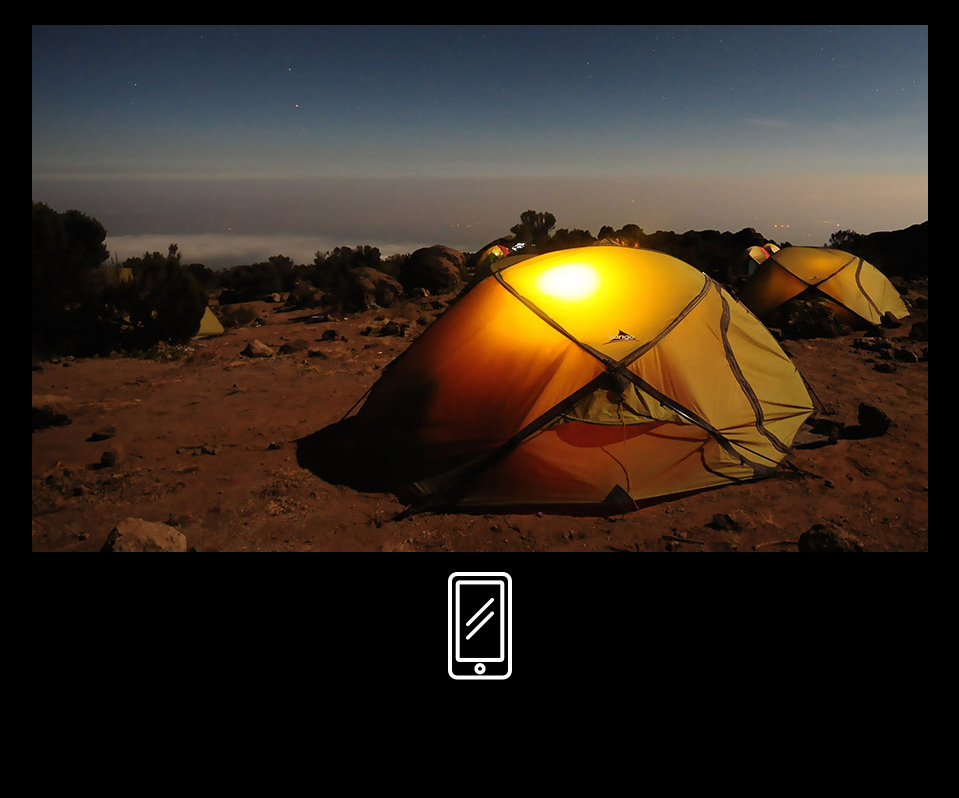
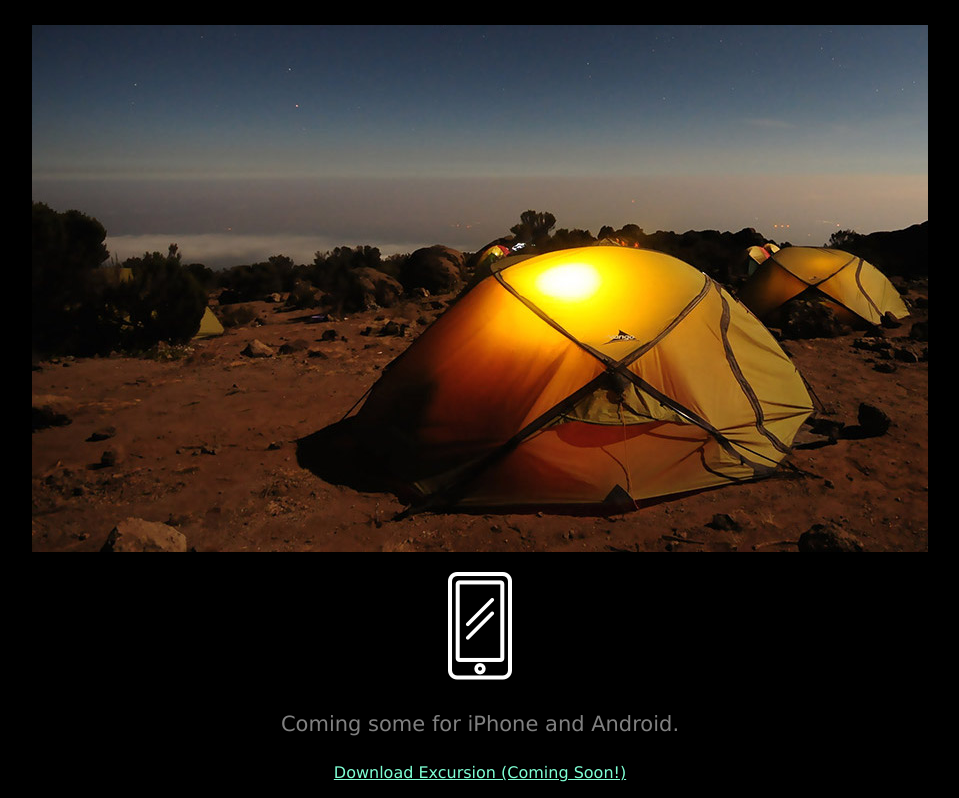
Before and after one commit to JonConnorATI/excursion, a plain HTML site: page index.html in a window 1280 px wide. Shown: the part 460-1258 px from the top of the page, without its empty margins (160-1119 px from the left). Before the commit the page ends 1160 px from the top, so only its background shows below. Drawn offline with Linux system fonts and the light colour scheme.

Commit message:
added footer

```diff
--- a/index.html
+++ b/index.html
@@ -17,7 +17,8 @@
     <h4 class="header--sub-header">Excursion remembers places you like, and recommends new points of interest around you.</h4>
     <p><img src="resources/images/camp.jpg"></p>
     <p><img src="resources/images/phone.png"></p>
-
+    <h4 class="header--sub-header">Coming some for iPhone and Android.</h4>
+    <p><a href="#" class="link--cta">Download Excursion (Coming Soon!)</a></p>
 
 </body>
 
```
